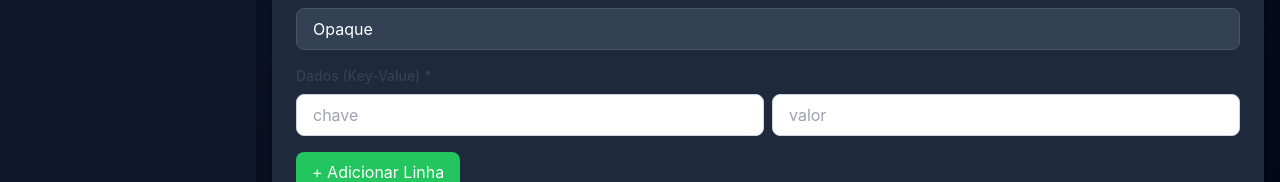
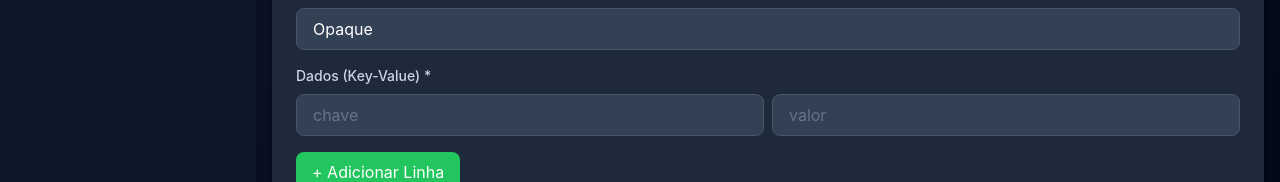
Before and after one commit to gabrielphi/k8s-manager, a React (Vite) app in the folder frontend/: page /create in a window 1280 px wide. Both pictures are taken after a click on the button "Secret". Shown: the part 478-660 px from the top of the page. Built offline with nearby package versions, Linux system fonts and the light colour scheme; no server answers.

Commit message:
Enhanced Create page styling for dark mode support, updating input fields and labels for improved accessibility and visual consistency.

```diff
--- a/frontend/src/pages/Create.tsx
+++ b/frontend/src/pages/Create.tsx
@@ -398,7 +398,7 @@ function Create() {
                 />
               </div>
               <div className="mb-4">
-                <label className="block text-sm font-medium text-slate-700 mb-2">
+                <label className="block text-sm font-medium text-slate-700 dark:text-slate-300 mb-2">
                   Dados (Key-Value) *
                 </label>
                 {secretData.map((item, index) => (
@@ -408,14 +408,14 @@ function Create() {
                       value={item.key}
                       onChange={(e) => handleSecretDataChange(index, 'key', e.target.value)}
                       placeholder="chave"
-                      className="flex-1 px-4 py-2 border border-slate-300 rounded-lg focus:ring-2 focus:ring-blue-500 focus:border-blue-500 outline-none"
+                      className="flex-1 px-4 py-2 border border-slate-300 dark:border-slate-600 rounded-lg focus:ring-2 focus:ring-blue-500 focus:border-blue-500 outline-none bg-white dark:bg-slate-700 text-slate-900 dark:text-white placeholder-slate-400 dark:placeholder-slate-500"
                     />
                     <input
                       type="text"
                       value={item.value}
                       onChange={(e) => handleSecretDataChange(index, 'value', e.target.value)}
                       placeholder="valor"
-                      className="flex-1 px-4 py-2 border border-slate-300 rounded-lg focus:ring-2 focus:ring-blue-500 focus:border-blue-500 outline-none"
+                      className="flex-1 px-4 py-2 border border-slate-300 dark:border-slate-600 rounded-lg focus:ring-2 focus:ring-blue-500 focus:border-blue-500 outline-none bg-white dark:bg-slate-700 text-slate-900 dark:text-white placeholder-slate-400 dark:placeholder-slate-500"
                     />
                     {secretData.length > 1 && (
                       <button
```
